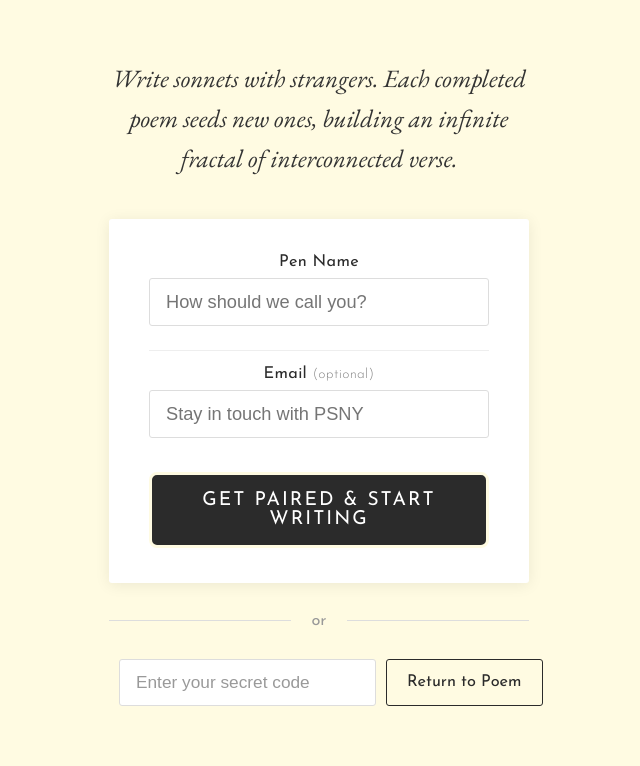
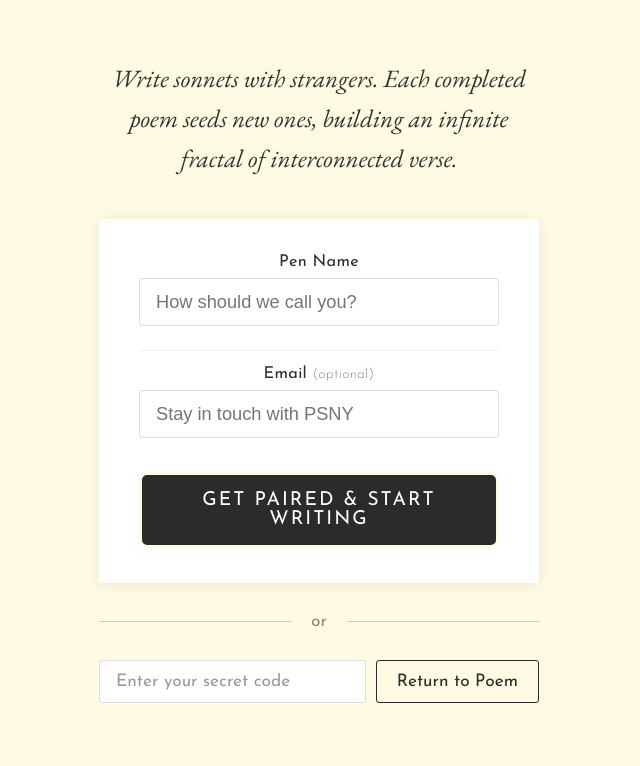
Before and after one commit to future-tripper/psny-mayday, a FastAPI app: page /signup in a window 1280 px wide. Shown: the part 209-975 px from the top of the page, without its empty margins (321-961 px from the left). After the commit the page ends 912 px from the top, so only its background shows below. Run offline with FastAPI, Linux system fonts and the light colour scheme.

Commit message:
Fix signup page CSS specificity issues

```diff
--- a/static/styles.css
+++ b/static/styles.css
@@ -1574,14 +1574,14 @@ h1 {
 }
 
 /* Streamlined Signup Page */
-.signup-section--streamlined {
+.signup-section.signup-section--streamlined {
     padding: 60px 30px;
-    max-width: 480px;
+    max-width: 500px;
     margin: 0 auto;
     text-align: center;
 }
 
-.signup-intro {
+.signup-section--streamlined .signup-intro {
     font-family: 'EB Garamond', Georgia, serif;
     font-size: 1.3em;
     color: #333;
@@ -1590,101 +1590,110 @@ h1 {
     font-style: italic;
 }
 
-.signup-box--primary {
+.signup-section--streamlined .signup-box--primary {
     background: white;
     padding: 35px 40px;
     border-radius: 3px;
     box-shadow: 0 2px 15px rgba(0, 0, 0, 0.08);
     margin-bottom: 0;
-}
-
-.signup-box--primary .signup-form {
+    max-width: none;
+}
+
+.signup-section--streamlined .signup-box--primary .signup-form {
     margin-top: 0;
 }
 
-.signup-box--primary .submit-btn {
+.signup-section--streamlined .signup-box--primary .submit-btn {
     width: 100%;
     padding: 16px 24px;
     font-size: 1em;
     margin-top: 10px;
 }
 
-.signup-divider {
+.signup-section--streamlined .signup-divider {
     display: flex;
     align-items: center;
     margin: 30px 0;
-}
-
-.signup-divider::before,
-.signup-divider::after {
+    width: 100%;
+}
+
+.signup-section--streamlined .signup-divider::before,
+.signup-section--streamlined .signup-divider::after {
     content: '';
     flex: 1;
     height: 1px;
-    background: #ddd;
-}
-
-.signup-divider span {
+    background: #ccc;
+}
+
+.signup-section--streamlined .signup-divider span {
     padding: 0 20px;
-    color: #999;
-    font-size: 0.85em;
+    color: #888;
+    font-size: 0.9em;
     font-weight: 400;
     text-transform: lowercase;
 }
 
-.signup-return {
-    text-align: center;
-}
-
-.return-form {
+.signup-section--streamlined .signup-return {
+    text-align: center;
+    width: 100%;
+}
+
+.signup-section--streamlined .return-form {
     display: flex;
     gap: 10px;
-    max-width: 400px;
-    margin: 0 auto;
-}
-
-.return-form input {
+    width: 100%;
+    justify-content: center;
+}
+
+.signup-section--streamlined .return-form input {
     flex: 1;
+    max-width: 280px;
     padding: 12px 16px;
     border: 1px solid #ddd;
     border-radius: 3px;
     font-size: 0.9em;
+    font-family: 'Josefin Sans', sans-serif;
     background: white;
 }
 
-.return-form input:focus {
+.signup-section--streamlined .return-form input:focus {
     outline: none;
     border-color: #E8B4A4;
 }
 
-.return-form input::placeholder {
+.signup-section--streamlined .return-form input::placeholder {
     color: #999;
 }
 
-.return-btn {
+.signup-section--streamlined .return-btn {
     padding: 12px 20px;
     background: transparent;
     border: 1px solid #2b2b2b;
     color: #2b2b2b;
     border-radius: 3px;
     font-family: 'Josefin Sans', sans-serif;
-    font-size: 0.85em;
+    font-size: 0.9em;
     font-weight: 400;
     cursor: pointer;
     white-space: nowrap;
     transition: all 0.2s;
 }
 
-.return-btn:hover {
+.signup-section--streamlined .return-btn:hover {
     background: #2b2b2b;
     color: white;
 }
 
 @media (max-width: 500px) {
-    .return-form {
+    .signup-section--streamlined .return-form {
         flex-direction: column;
     }
 
-    .return-btn {
+    .signup-section--streamlined .return-form input {
+        max-width: none;
+    }
+
+    .signup-section--streamlined .return-btn {
         width: 100%;
     }
 }
```
